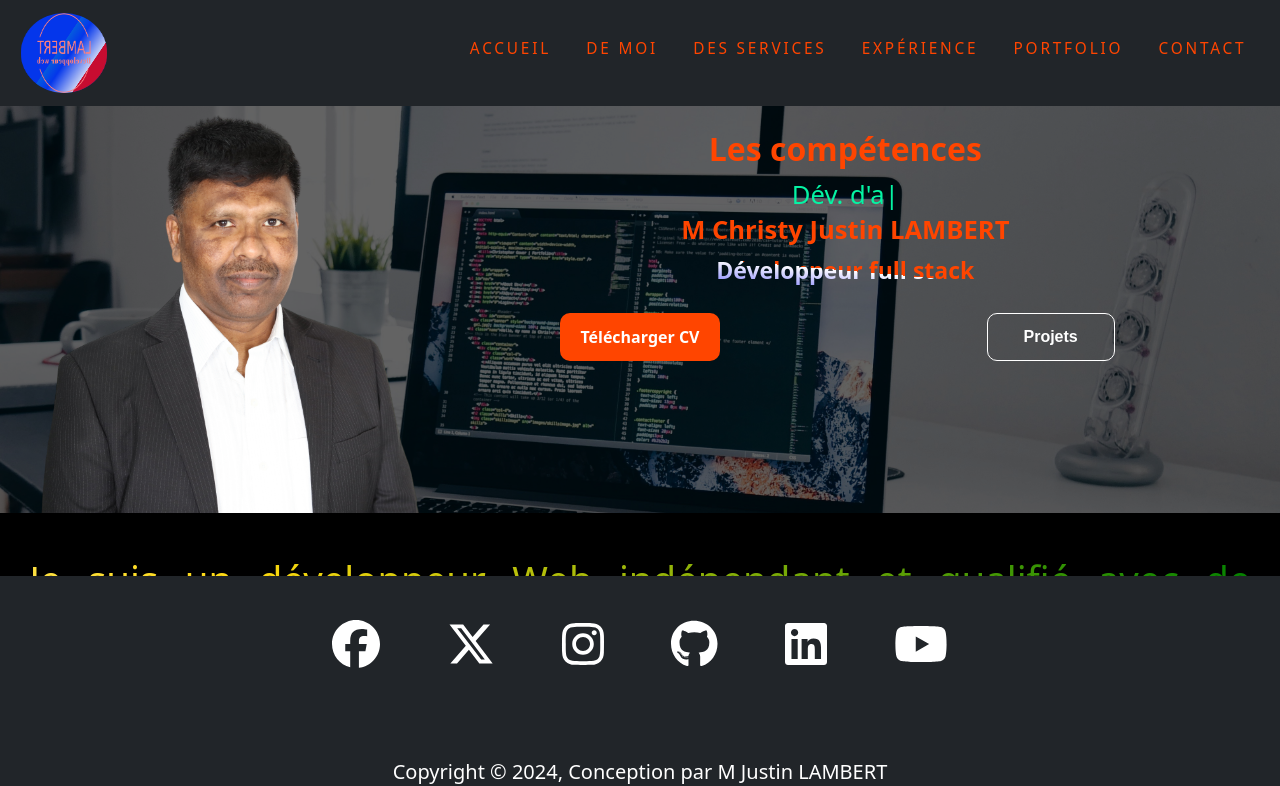
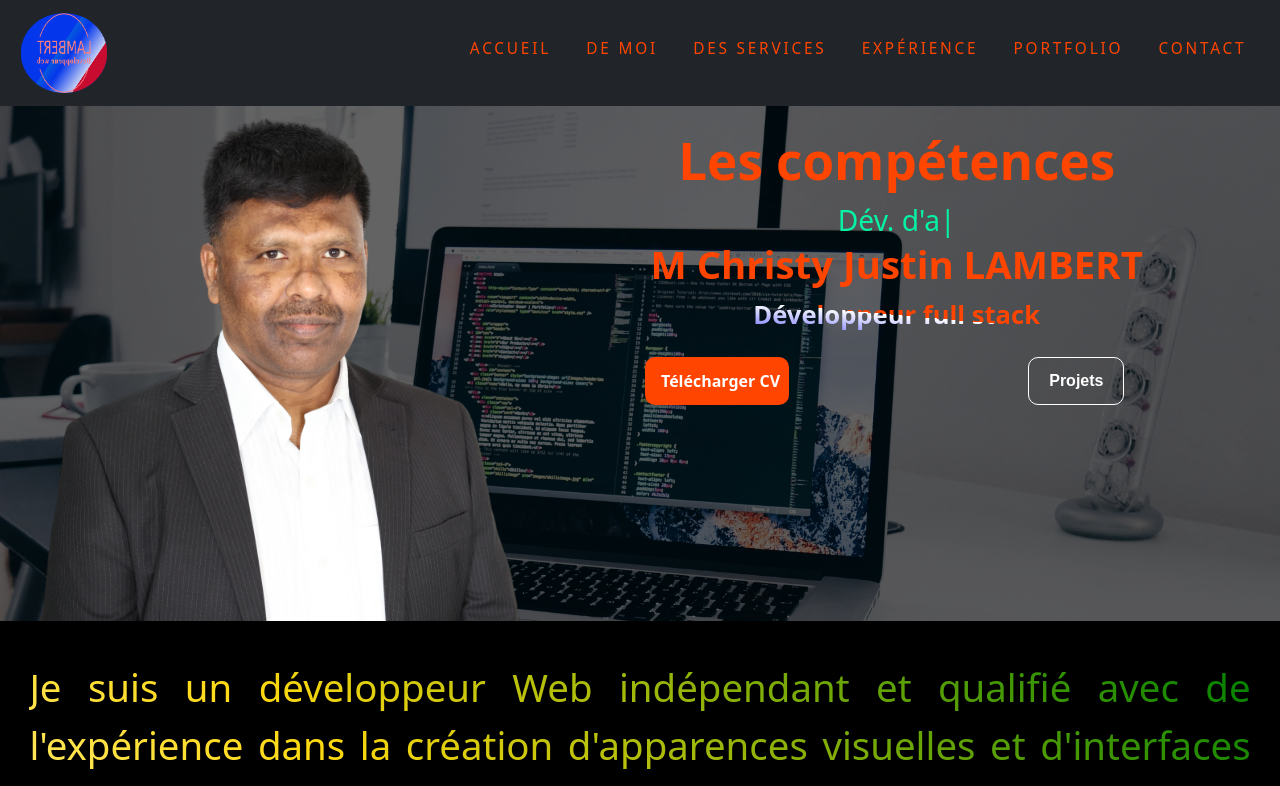
Before and after one commit to christ552/resume, a React (Create React App) app: page / in a window 1280 px wide. Shown: the top 786 px of the page. Built offline with nearby package versions, Linux system fonts and the light colour scheme.

Commit message:
2en modif.in boostrap

```diff
--- a/src/componets/Experience/ExperienceCard/ExperienceCard.css
+++ b/src/componets/Experience/ExperienceCard/ExperienceCard.css
@@ -4,17 +4,13 @@
   border-radius: 0.65rem;
   border: 1.5px solid #6751b9;
   padding: 1.9rem;
-  /* margin: rem 0rem; */
   max-width: 53rem;
-  /* width: min(90% 1000px); */
+  height: 38rem;
 }
-
 .work-experience-card > h4 {
   font-size: 1.05rem;
   font-weight: 600;
   margin-bottom: 0.7rem;
-  /* text-align: center;
-  justify-content: center; */
 }
 .work-duration {
   display: inline-block;
@@ -42,23 +38,3 @@
   left: -1.3rem;
   top: 0.35rem;
 }
-
-/* @media (max-width: 320px) {
-  .work-experience-card > .row > h4 {
-    font-size: 13px;
-    font-weight: 800;
-    margin-bottom: 0.7rem;
-    font-family: Georgia, "Times New Roman", Times, serif;
-  }
-} */
-/* @media (max-width: 760px) {
-  .work-experience-card {
-    margin: 0;
-  }
-  .work-experience-card h4 {
-    font-size: 1rem;
-  }
-  .work-experience-card ul li {
-    font-size: 0.95rem;
-  }
-} */
--- a/src/componets/Experience/ExperienceCard/ExperienceCard.js
+++ b/src/componets/Experience/ExperienceCard/ExperienceCard.js
@@ -4,7 +4,7 @@ import "./ExperienceCard.css";
 const ExperienceCard = ({ details }) => {
   return (
     <div className="work-experience-card container-fluide">
-      <div className="row">
+      <div className="row row-experience">
         <h4 className="row">{details.title}</h4>
 
         <div className="work-duration">{details.date}</div>
--- a/src/componets/Skils/Skills.js
+++ b/src/componets/Skils/Skills.js
@@ -10,21 +10,21 @@ const Skills = () => {
     setSelectedSkill(data);
   };
   return (
-    <section className="skills-container mb-sm-5">
+    <section className="skills-container container">
       {/* ======================= */}
-      <div className="container">
+      {/* <div className="container"> */}
       <div className="row">
         <div className="col">
-            <h2 className="text-white text-center fs-1">
+          <h2 className="text-white text-center fs-1 my-5 text-decoration-underline">
             Compétence technique
           </h2>
         </div>
       </div>
-      </div>
+      {/* </div> */}
       {/* ============================ */}
       <div className="skills-content row">
-        <div className="row">
-          <div className="skills col-xs-12 col-sm-12 col-md-12 col-lg-6 ">
+        {/* <div className="row"> */}
+        <div className="skills col">
           {SKILLS.map((item) => (
             <SkillCard
               key={item.title}
@@ -37,7 +37,7 @@ const Skills = () => {
             />
           ))}
         </div>
-          <div className="skills-info col-sx-12 col-sm-12 col-md-6">
+        <div className="skills-info col">
           <SkillsinfoCard
             heading={selectedSkill.title}
             skills={selectedSkill.skills}
@@ -46,7 +46,7 @@ const Skills = () => {
         {/* <div className="col">
             <WorkExperience />
           </div> */}
-        </div>
+        {/* </div> */}
       </div>
     </section>
   );
--- a/src/componets/footer/Footer.css
+++ b/src/componets/footer/Footer.css
@@ -1,28 +1,27 @@
 .footer_main {
-  padding-top: 2rem;
+  padding-top: 0.2rem;
   position: sticky;
   background-color: #212529;
   width: 100%;
-  height: 14rem;
-  bottom: 0;
+  height: 5rem;
   z-index: 5;
 }
 .coppyright {
   text-align: center;
   bottom: 0;
-  margin-top: 5rem;
   padding-bottom: 2px;
   color: white;
+  font-size: 10px;
 }
 .singleCol {
-  max-width: 750px;
+  max-width: 720px;
   margin: 0 auto;
 }
 .social-media-icons-white a {
   color: white;
-  font-size: 3rem;
+  font-size: 2rem;
 }
-@media (max-width: 560px) {
+/* @media (max-width: 560px) {
   .footer_main {
     padding-top: 2rem;
     position: sticky;
@@ -80,8 +79,8 @@
     color: white;
     font-size: 0.8rem;
   }
-}
-@media (max-width: 440px) {
+} */
+/* @media (max-width: 440px) {
   .footer_main {
     padding-top: 2rem;
     position: sticky;
@@ -99,4 +98,4 @@
     color: white;
     font-size: 0.8rem;
   }
-}
+} */
--- a/src/componets/footer/Footer.js
+++ b/src/componets/footer/Footer.js
@@ -17,14 +17,14 @@ import {
 
 function Footer() {
   return (
-    <div className="footer_main">
-      <div className="flootercontainer">
+    <div className="footer_main container-fluide">
+      {/* <div className="flootercontainer">
         <div className="socialIcon">
           <a href="">
             <i className="fa-brands fa-facebook"></i>
           </a>
         </div>
-      </div>
+      </div> */}
       <Container>
         <div className="singleCol social-media-icons-white d-flex justify-content-evenly">
           <a href="https://www.facebook.com/" target="_blank">
--- a/src/componets/profileimg/Profileimg.css
+++ b/src/componets/profileimg/Profileimg.css
@@ -38,9 +38,8 @@
   background-color: orangered;
   color: white;
   border: none;
-  width: 10rem;
+  width: 9rem;
   height: 3rem;
-  /* font-size: clamp(0.4rem, 1.2cqi, 1.3rem); */
   padding-left: 1rem;
   padding-right: 1rem;
   padding-top: 0.2rem;
@@ -62,22 +61,22 @@
   justify-content: center;
   align-items: center;
 }
-.namediv > h1 {
+.row > h1 {
   color: orangered;
   /* background: linear-gradient(185deg, orangered 50%, white 10%, blue 100%);
   background-clip: text;
   -webkit-background-clip: text;
   -webkit-text-fill-color: transparent; */
   /* font-size: clamp(0.6rem, 2.6cqi, 2.5rem); */
-  font-size: 2vw;
+  font-size: 3vw;
   font-weight: 800;
 }
-.namediv > p {
+.row > p {
   background: linear-gradient(185deg, orangered 50%, white 10%, blue 100%);
   background-clip: text;
   -webkit-background-clip: text;
   -webkit-text-fill-color: transparent;
-  font-size: clamp(0.6rem, 1.8cqi, 2.5rem);
+  font-size: clamp(2vw, 1.8cqi, 2.5rem);
 }
 .name {
   justify-content: center;
@@ -94,11 +93,12 @@
   font-weight: 700;
   cursor: pointer;
   border-radius: 10px;
-  width: 8rem;
+  width: 6rem;
   align-items: center;
   justify-content: center;
   /* width: 12rem; */
   height: 3rem;
+  margin-left: 0rem;
 }
 button > .topcontent_downloadbutton:hover {
   color: #f64c07 !important;
@@ -106,22 +106,18 @@ button > .topcontent_downloadbutton:hover {
   font-weight: 600px;
 }
 .btndiv {
-  justify-content: space-around;
-  align-items: center;
-  text-align: center;
-  margin-bottom: 1rem;
+  /* justify-content: space-around; */
+  /* align-items: center; */
+  /* text-align: center; */
+  /* background-color: aquamarine; */
 }
-/* .namediv {
-  margin-top: 2rem;
-} */
+
 .topcontent_workbutton:hover {
   color: white !important;
   background-color: orangered;
   font-weight: 600px;
 }
-.btn {
-  margin-top: 2px;
-}
+
 /* @media (max-width: 1025px) {
   .description {
     margin-top: 2rem;
--- a/src/componets/profileimg/Profileimg.js
+++ b/src/componets/profileimg/Profileimg.js
@@ -6,30 +6,42 @@ function Profileimg() {
   return (
     <div className="prof container-fluid">
       <div className="row">
-        <div className="imgdiv col-sm-5 col-md-5 col-lg-4 float-end">
-          <img src={Profileimage} alt="Profile image" id="profileimage" />
+        <div className="imgdiv col float-end align-self-end">
+          <img
+            src={Profileimage}
+            alt="Profile image"
+            id="profileimage"
+            className=""
+          />
         </div>
         {/* ============================== */}
-        <div className="namediv col-sm-7 col-md-7 col-lg-8">
-          <Typedtext />
-          <h1 className="text-center">M Christy Justin LAMBERT</h1>
-          <p className="text-center fw-bold">Développeur full stack</p>
+        <div className="namediv col-sm-7">
+          <div className="row">
+            <Typedtext />
+          </div>
+          {/* ============== */}
+          <div className="row justify-content-center">
+            <h1 className="text-center ">M Christy Justin LAMBERT</h1>
+          </div>
+          {/* ===================== */}
+          <div className="row">
+            <p className="text-center fw-bold">Développeur full stack</p>
+          </div>
+          {/* ================== */}
           <div className="row btndiv">
-            <div className="col-3 btn ">
+            <div className="col btn">
               <a
                 href="https://drive.google.com/file/d/1vMBCWc4Xoc-8CxumziLYC88Lg9MI4w2G/view?usp=drive_link"
                 target="_blank"
               >
-                <button className="topcontent_downloadbutton btn-lg text-nowrap col-xxl-3">
+                <button className="topcontent_downloadbutton btn-lg text-nowrap col-auto">
                   Télécharger CV
                 </button>
               </a>
             </div>
-            <div className="col-3 btn">
-              <button className="topcontent_workbutton col-sm-4">
-                {" "}
-                Projets
-              </button>
+            {/* ====================== */}
+            <div className="col btn">
+              <button className="topcontent_workbutton col"> Projets</button>
             </div>
           </div>
         </div>
--- a/src/componets/typedtext/Typedtext.css
+++ b/src/componets/typedtext/Typedtext.css
@@ -25,13 +25,13 @@
   /* ====Top border style end===== */
   margin-top: 3vh;
 }
-
-.typedtext_anim > h1 {
+.typedtext_anim > .row > h1 {
   margin-bottom: 1vh;
+  font-size: 4vw;
 }
 .typed_text {
   /* font-size: clamp(0.2rem, 2cqi, 2.5rem); */
-  font-size: 2vw;
+  font-size: 2.2vw;
   color: rgb(5, 244, 164);
   width: 40rem;
 }
--- a/src/componets/typedtext/Typedtext.js
+++ b/src/componets/typedtext/Typedtext.js
@@ -7,11 +7,12 @@ const Typedtext = () => {
   return (
     <>
       <div className="typedtext_anim container-fluid">
-        <h1 className="tx row-fluid text-center text-sm-12 text-md-6 fw-bold">
-          Les compétences
-        </h1>
+        <div className="row">
+          <h1 className="tx row-fluid text-center  fw-bold">Les compétences</h1>
+        </div>
+        <div className="row">
           <ReactTyped
-          className="typed_text text-center"
+            className="typed_text text-center col"
             strings={[
               "Dév. d'app. web pour l'ordi. de bureau et mobiles",
               "Front-end, Back-end",
@@ -28,6 +29,7 @@ const Typedtext = () => {
             loop
           />
         </div>
+      </div>
     </>
   );
 };
```
Also changed, not shown: src/componets/Experience/WorkExperience.css (+1 -45 lines). Lines whose indentation alone changed are shown as unchanged.
